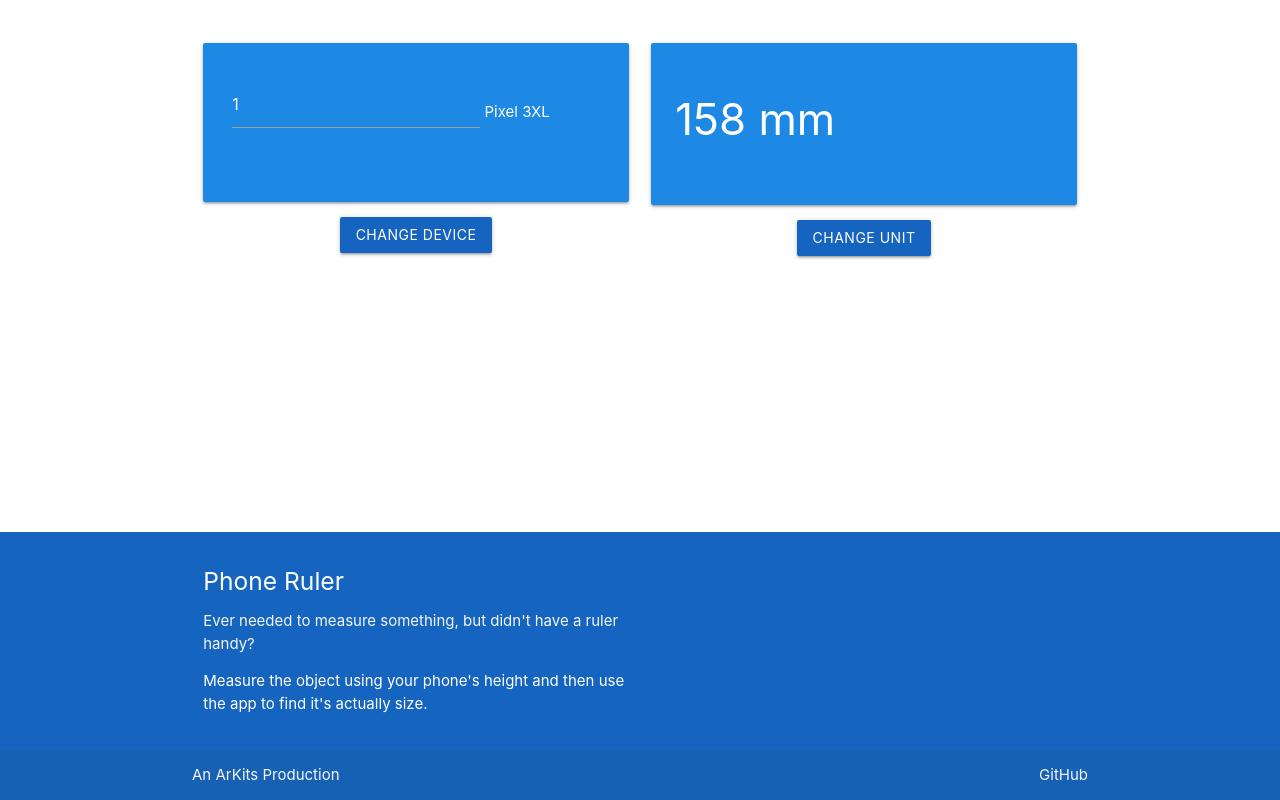
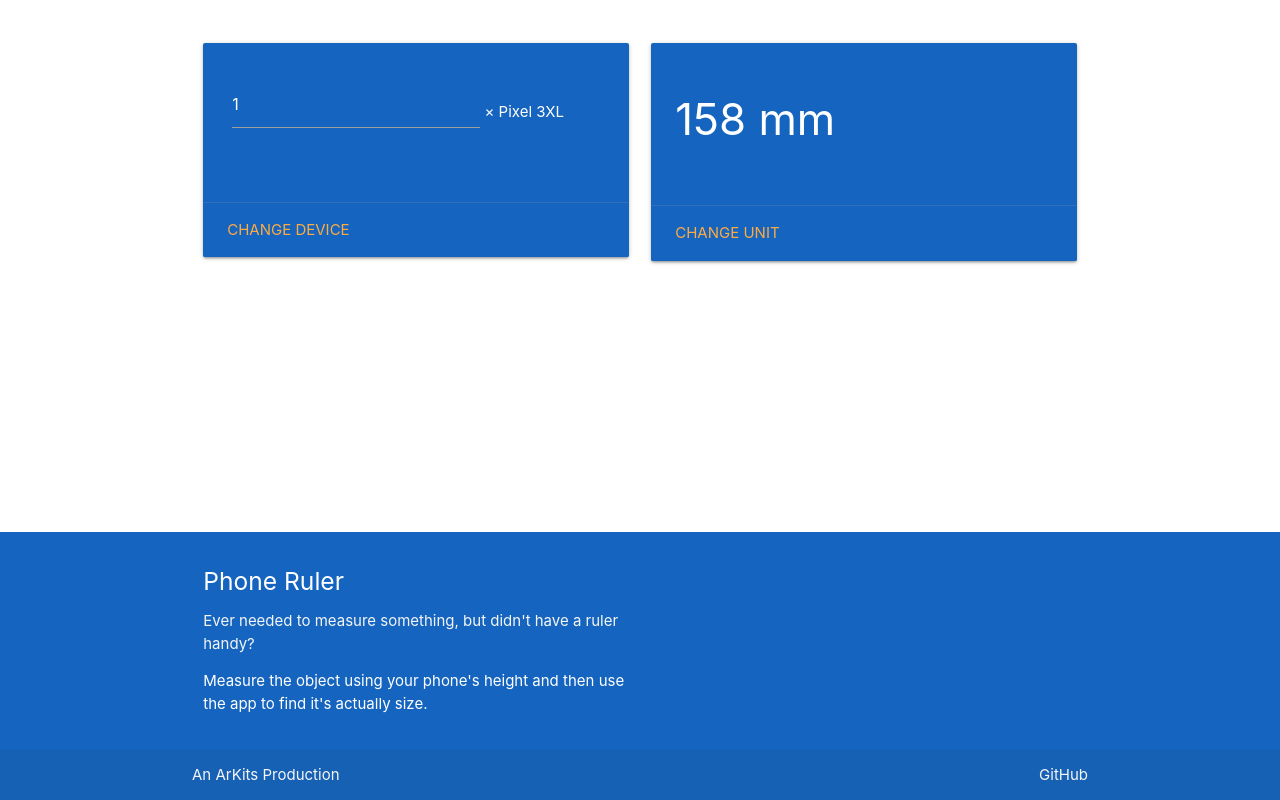
Before and after one commit to ArKits/phone-ruler, a plain HTML site: page index.html in a window 1280 px wide. Drawn offline with nearby package versions, Linux system fonts and the light colour scheme.

Commit message:
Switched to different card type

```diff
--- a/index.html
+++ b/index.html
@@ -17,23 +17,24 @@
             <div class="row">
                 <div id="calc">
                     <div class="col s12 m6">
-                        <div class="card-panel blue darken-1">
-                            <span class="white-text">
+
+                                  <div class="card blue darken-3">
+                                    <div class="card-content white-text">
+
                                       <div class="row">
                                             <div class="col s12">
                                                 <div class="input-field inline">
                                                     <input type="number" class="white-text" v-model="usrInput" v-on:keypress="isNumber(event)">
                                                 </div>
-                                        {{deviceName}}
+                                                × {{deviceName}}
                                             </div>
                                         </div>
-                            </span>
+
                                     </div>
-
-                        <center>
-                            <a class='dropdown-trigger btn blue darken-3' href='#' data-target='deviceDropdown'>Change
-                                Device</a>
-                        </center>
+                                    <div class="card-action">
+                                      <a class='dropdown-trigger' href='#' data-target='deviceDropdown'>Change Device</a>
+                                    </div>
+                                  </div>
 
                         <ul id='deviceDropdown' class='dropdown-content'>
                              <!-- Add device height in mm -->
@@ -47,21 +48,22 @@
                     <div class="col s12 m6">
 
 
-                        <div class="card-panel blue darken-1">
-                            <span class="white-text">
+                            <div class="card blue darken-3">
+                                    <div class="card-content white-text">
+
                                       <div class="row">
                                             <div class="col s12">
                                                     <h3>{{Math.round(usrInput * deviceModifier * unitModifer * 100) / 100 }}
                                                             {{unit}}</h3>
                                             </div>
                                         </div>
-                            </span>
+
+                                    </div>
+                                    <div class="card-action">
+                                      <a class='dropdown-trigger' href='#' data-target='unitsDropdown'>Change Unit</a>
+                                    </div>
                                   </div>
 
-                        <center>
-                            <a class='dropdown-trigger btn blue darken-3' href='#' data-target='unitsDropdown'>Change
-                                Unit</a>
-                        </center>
                         <ul id='unitsDropdown' class='dropdown-content'>
                             <!-- Add unit's equivalent in mm here -->
                             <li><a href="#!" v-on:click="unitModifer = 1, unit = 'mm'">mm</a></li>
```
Lines whose indentation alone changed are shown as unchanged.
